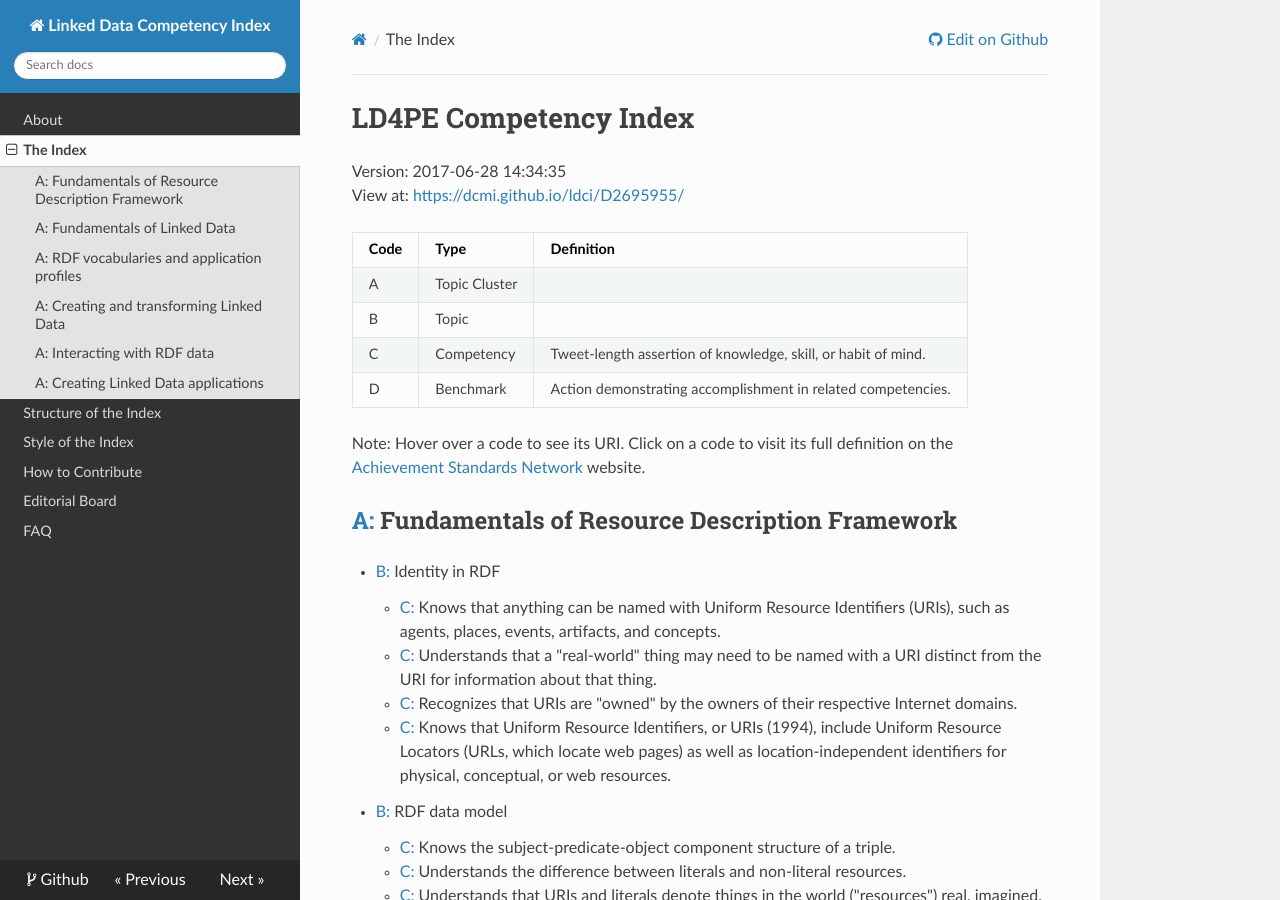
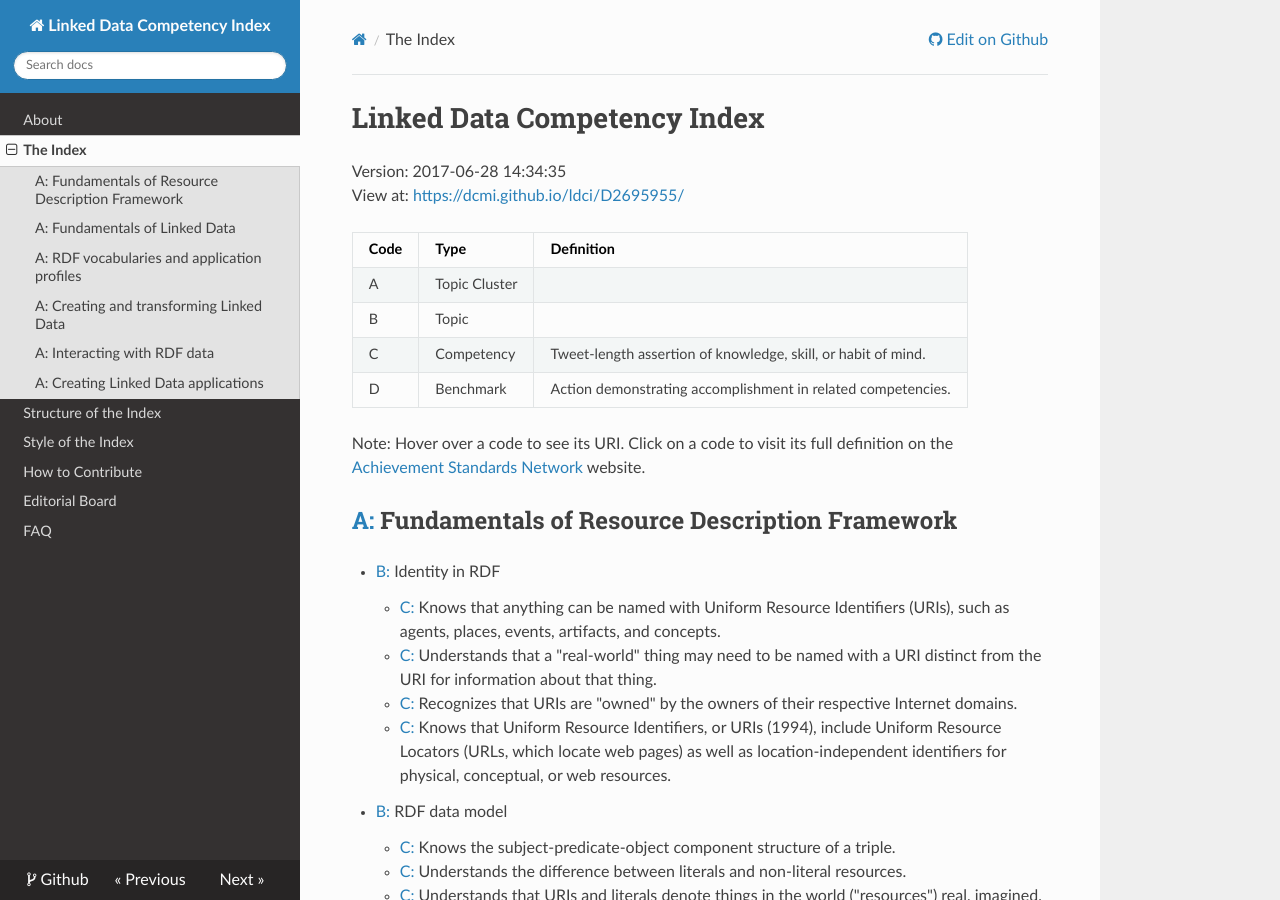
Before and after one commit to dcmi/ldci, an MkDocs documentation site: the page built from docs/D2695955.md, in a window 1280 px wide and 900 px high. Built offline with MkDocs 1.6.1, drawn with Linux system fonts in a browser that asks for light colours; nearby versions of some CDN libraries; old or Windows-style settings are respelled for this version of MkDocs.

Commit message:
change name from LD4PE Competency Index to Linked Data Competency Index

```diff
--- a/docs/D2695955.md
+++ b/docs/D2695955.md
@@ -1,4 +1,4 @@
-# LD4PE Competency Index
+# Linked Data Competency Index
 
 Version: 2017-06-28 14:34:35 <br>
 View at: [https://dcmi.github.io/ldci/D2695955/](https://dcmi.github.io/ldci/D2695955/) <br>
```
